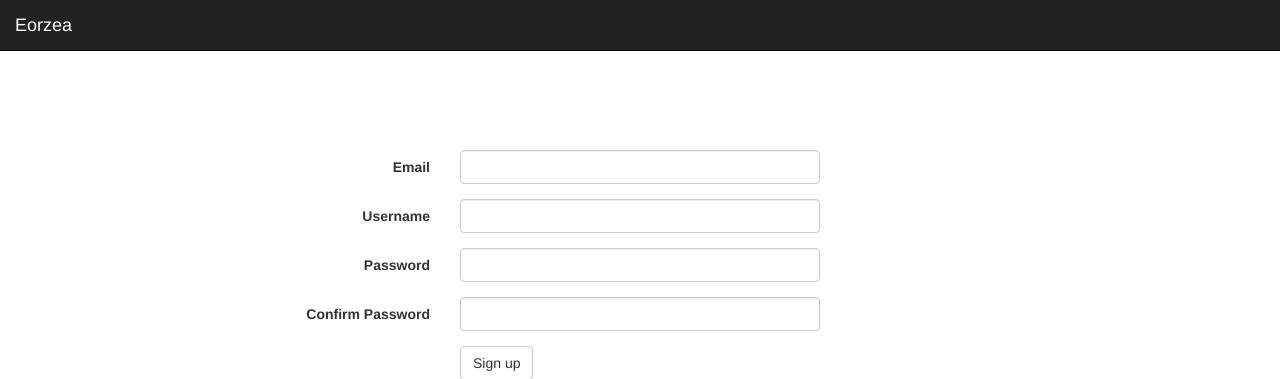
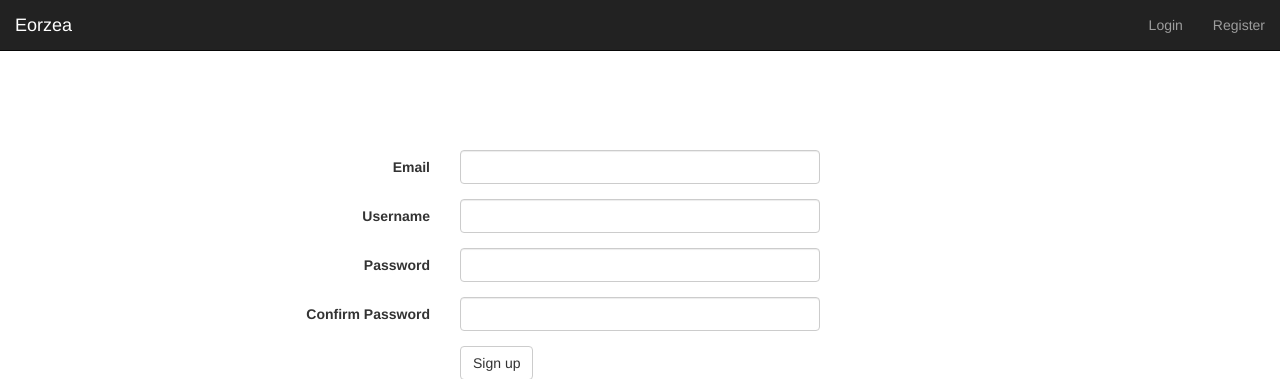
Before and after one commit to CodeBall/Eorzea, a Flask app: page /auth/register in a window 1280 px wide. Shown: the top 379 px of the page. Run offline with Flask 2, Linux system fonts and the light colour scheme; some libraries are stand-ins or nearby versions.

Commit message:
add auth logout

```diff
--- a/eorzea/templates/base.html
+++ b/eorzea/templates/base.html
@@ -14,12 +14,16 @@
               <span class="icon-bar"></span>
               <span class="icon-bar"></span>
             </button>
-            <a class="navbar-brand" href="#">Eorzea</a>
+            <a class="navbar-brand" href="{{ url_for('index.index') }}">Eorzea</a>
           </div>
           <div id="navbar" class="navbar-collapse collapse">
             <ul class="nav navbar-nav navbar-right">
               {% if current_user.is_authenticated %}
-              <li><a href="#">Logout</a></li>
+              <li><a href="{{ url_for('auth.logout') }}">Logout</a></li>
+              {% else %}
+              <li><a href="{{ url_for('auth.login') }}">Login</a></li>
+              <li class="topbar-devider"></li>
+              <li><a href="{{ url_for('auth.register') }}">Register</a></li>
               {% endif %}
             </ul>
             <!--
--- a/eorzea/views/auth.py
+++ b/eorzea/views/auth.py
@@ -6,6 +6,8 @@ from flask import url_for
 from flask import render_template
 from flask import Blueprint
 from flask_login import login_user
+from flask_login import logout_user
+from flask_login import login_required
 
 from eorzea.forms import LoginForm
 from eorzea.forms import RegisterForm
@@ -37,3 +39,10 @@ def register():
         login_user(user)
         return redirect(url_for('index.index'))
     return render_template('auth/register.html', form=form)
+
+
+@bp.route('/logout', methods=['GET'])
+@login_required
+def logout():
+    logout_user()
+    return redirect(url_for('index.index'))
```
